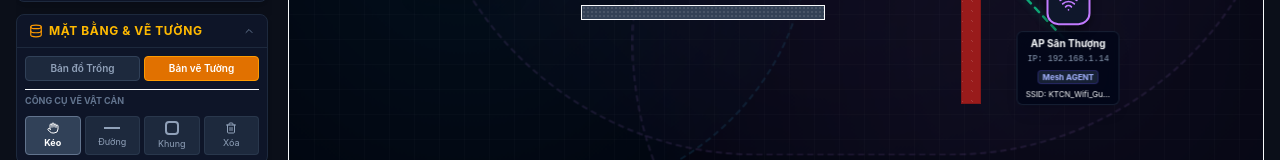
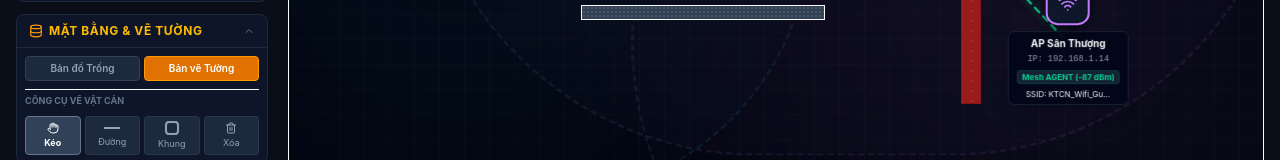
Before and after one commit to Binhcao2108/MO-PHONG-TOPO-MANG, a React (Vite) app: page / in a window 1280 px wide. Shown: the part 415-575 px from the top of the page. Built offline with nearby package versions, Linux system fonts and the light colour scheme.

Commit message:
feat: add RSSI labels to mesh backhaul links
Display signal strength (RSSI) on mesh backhaul connections to visualize link quality and attenuation.

```diff
--- a/src/App.tsx
+++ b/src/App.tsx
@@ -1653,6 +1653,19 @@ export default function App() {
                         </g>
                       );
                     } else {
+                      const mx = (parent.x + dev.x) / 2;
+                      const my = (parent.y + dev.y) / 2;
+                      const distMeters = calculateDistanceMeters(dev.x, dev.y, parent.x, parent.y);
+                      const wallAtten = getWallAttenuation(dev.x, dev.y, parent.x, parent.y, customWalls);
+                      const mRssi = Math.max(
+                        MIN_RSSI,
+                        calculateRealRssi(distMeters, parent.specs.txPower, parent.specs.gain) - wallAtten
+                      );
+
+                      let signalCol = '#34d399'; // Xanh lá
+                      if (mRssi < -78) signalCol = '#f43f5e'; // Đỏ yếu
+                      else if (mRssi < -68) signalCol = '#fbbf24'; // Vàng vừa
+
                       return (
                         <g key={`backhaul-${dev.id}`}>
                           <line
@@ -1669,6 +1682,23 @@ export default function App() {
                               filter: 'drop-shadow(0px 0px 4px rgba(16, 185, 129, 0.5))'
                             }}
                           />
+                          {/* Nhãn RSSI sắc nét ở trung điểm liên kết Mesh Wireless */}
+                          <text
+                            x={`${mx}%`}
+                            y={`${my}%`}
+                            textAnchor="middle"
+                            dominantBaseline="central"
+                            fill={signalCol}
+                            fontSize="9px"
+                            fontFamily="monospace"
+                            fontWeight="bold"
+                            paintOrder="stroke"
+                            stroke="#020617"
+                            strokeWidth="3.5"
+                            style={{ userSelect: 'none' }}
+                          >
+                            {mRssi} dBm
+                          </text>
                         </g>
                       );
                     }
@@ -1765,6 +1795,20 @@ export default function App() {
                   let detailSsidBadge = '';
                   if (dev.hasWifi) {
                     if (dev.isMeshEnabled) {
+                      let meshRssiText = '';
+                      if (dev.meshRole === 'agent' && dev.uplinkId !== 'none' && dev.uplinkType === 'wireless') {
+                        const pNode = networkNodes[dev.uplinkId];
+                        if (pNode) {
+                          const distMeters = calculateDistanceMeters(dev.x, dev.y, pNode.x, pNode.y);
+                          const wallAtten = getWallAttenuation(dev.x, dev.y, pNode.x, pNode.y, customWalls);
+                          const mRssi = Math.max(
+                            MIN_RSSI,
+                            calculateRealRssi(distMeters, pNode.specs.txPower, pNode.specs.gain) - wallAtten
+                          );
+                          meshRssiText = ` (${mRssi} dBm)`;
+                        }
+                      }
+
                       detailSsidBadge = (
                         <div className="mt-1 flex flex-col items-center gap-0.5">
                           {dev.meshRole === 'controller' ? (
@@ -1772,8 +1816,8 @@ export default function App() {
                               Mesh CTRL
                             </span>
                           ) : (
-                            <span className="bg-slate-800/80 text-indigo-300 font-bold px-1 py-0.5 rounded text-[8px] border border-indigo-900/60 leading-none">
-                              Mesh AGENT
+                            <span className="bg-slate-800/80 text-emerald-400 font-bold px-1 py-0.5 rounded text-[8px] border border-emerald-900/60 leading-none">
+                              Mesh AGENT{meshRssiText}
                             </span>
                           )}
                           <span className="text-[8px] text-slate-350 max-w-[85px] truncate mt-0.5" title={dev.ssid}>
@@ -1805,13 +1849,18 @@ export default function App() {
                   return (
                     <div
                       key={dev.id}
-                      className="absolute -translate-x-1/2 -translate-y-1/2 flex flex-col items-center draggable-node pointer-events-auto"
+                      className="absolute -translate-x-1/2 -translate-y-1/2 flex flex-col items-center draggable-node pointer-events-auto select-none"
+                      title="Nhấn đúp chuột trái để cấu hình"
                       style={{
                         left: `${dev.x}%`,
                         top: `${dev.y}%`
                       }}
                       onMouseDown={(e) => handleMouseDownNode(e, dev.id)}
                       onTouchStart={(e) => handleMouseDownNode(e, dev.id)}
+                      onDoubleClick={(e) => {
+                        e.stopPropagation();
+                        handleOpenSettings(dev.id);
+                      }}
                     >
                       <div
                         className={`w-11 h-11 bg-slate-900 rounded-xl flex items-center justify-center border-2 ${
@@ -1894,13 +1943,18 @@ export default function App() {
                   return (
                     <div
                       key={cli.id}
-                      className="absolute -translate-x-1/2 -translate-y-1/2 flex flex-col items-center draggable-node pointer-events-auto"
+                      className="absolute -translate-x-1/2 -translate-y-1/2 flex flex-col items-center draggable-node pointer-events-auto select-none"
+                      title="Nhấn đúp chuột trái để cấu hình"
                       style={{
                         left: `${cli.x}%`,
                         top: `${cli.y}%`
                       }}
                       onMouseDown={(e) => handleMouseDownNode(e, cli.id)}
                       onTouchStart={(e) => handleMouseDownNode(e, cli.id)}
+                      onDoubleClick={(e) => {
+                        e.stopPropagation();
+                        handleOpenSettings(cli.id);
+                      }}
                     >
                       <div
                         className={`w-10 h-10 bg-slate-900 rounded-md flex items-center justify-center border-2 ${borderStyle} shadow-lg cursor-grab active:cursor-grabbing relative transition-transform ${
```
